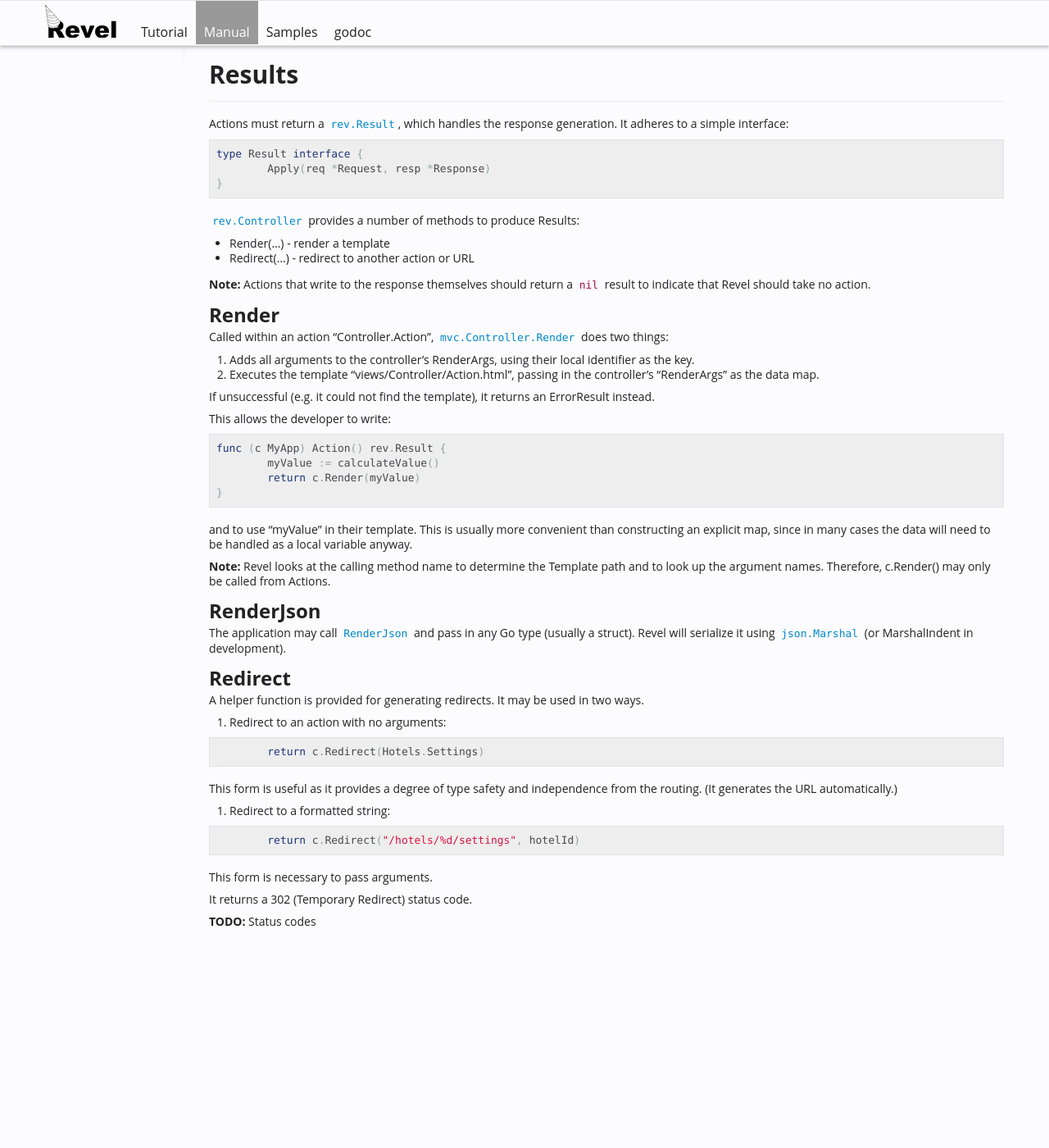
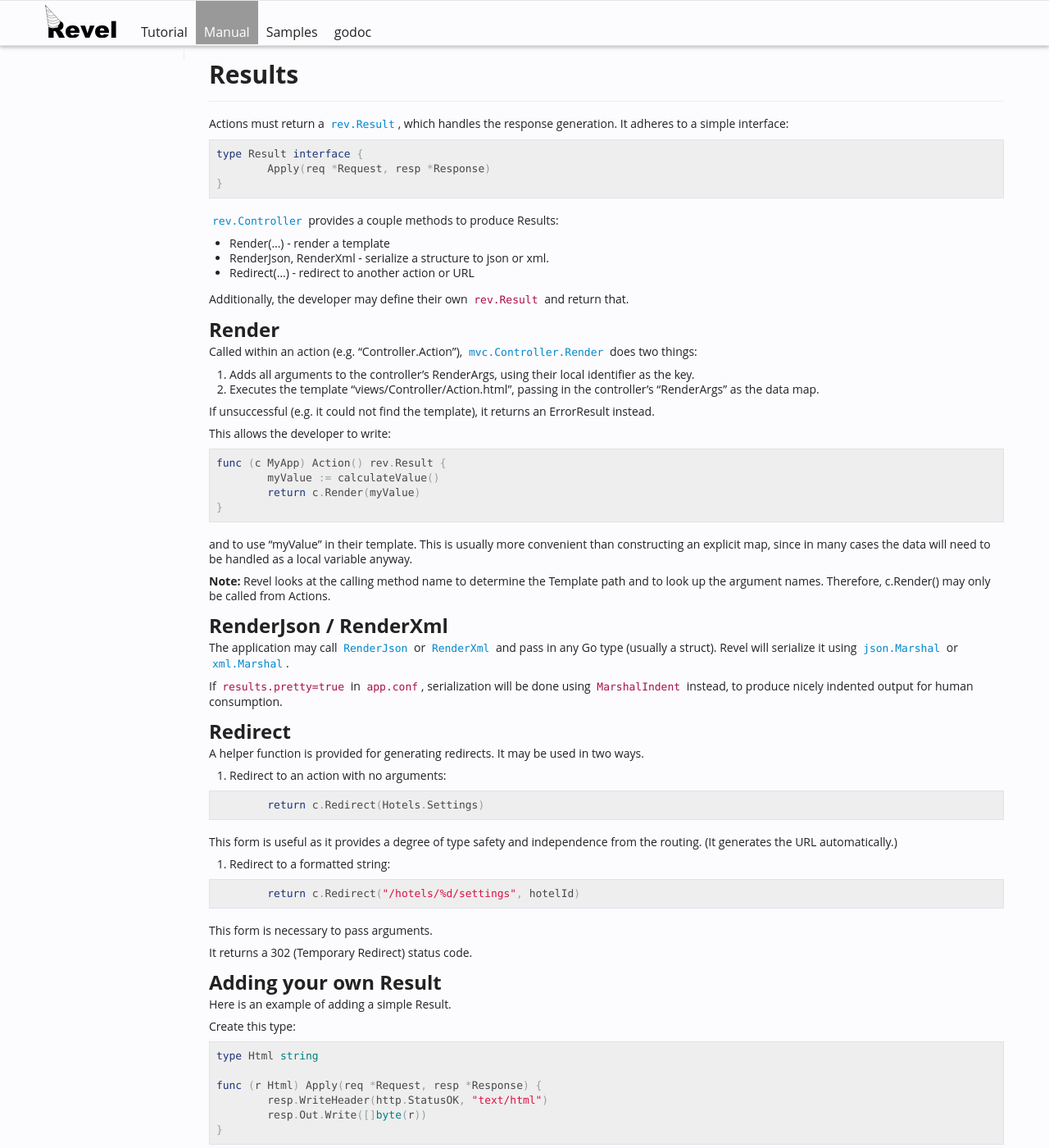
Before and after one commit to revel/revel, a Jekyll site: the page built from manual/results.md, in a window 1280 px wide and 1400 px high. Shown: the whole window at 82% size. Built offline with Jekyll 4.4.1, drawn with Linux system fonts in a browser that asks for light colours; some of the changed text lies outside the part shown.

Commit message:
Add section on defining custom results and setting status codes.

```diff
--- a/manual/results.md
+++ b/manual/results.md
@@ -12,17 +12,17 @@
 }
 </pre>
 
-[`rev.Controller`](../docs/godoc/mvc.html#Controller) provides a number of
+[`rev.Controller`](../docs/godoc/mvc.html#Controller) provides a couple
 methods to produce Results:
 * Render(...) - render a template
+* RenderJson, RenderXml - serialize a structure to json or xml.
 * Redirect(...) - redirect to another action or URL
 
-**Note:** Actions that write to the response themselves should return a `nil` result to
-indicate that Revel should take no action.
+Additionally, the developer may define their own `rev.Result` and return that.
 
 ## Render
 
-Called within an action "Controller.Action",
+Called within an action (e.g. "Controller.Action"),
 [`mvc.Controller.Render`](../docs/godoc/mvc.html#Controller.Render) does two things:
 1. Adds all arguments to the controller's RenderArgs, using their local identifier as the key.
 2. Executes the template "views/Controller/Action.html", passing in the controller's "RenderArgs" as the data map.
@@ -47,13 +47,18 @@
   called from Actions.
 
 
-## RenderJson
+## RenderJson / RenderXml
 
 The application may call
-[`RenderJson`](../docs/godoc/mvc.html#Controller.RenderJson) and pass in any Go
+[`RenderJson`](../docs/godoc/mvc.html#Controller.RenderJson) or
+[`RenderXml`](../docs/godoc/mvc.html#Controller.RenderXml) and pass in any Go
 type (usually a struct).  Revel will serialize it using
-[`json.Marshal`](http://www.golang.org/pkg/encoding/json/#Marshal) (or
-MarshalIndent in development).
+[`json.Marshal`](http://www.golang.org/pkg/encoding/json/#Marshal) or
+[`xml.Marshal`](http://www.golang.org/pkg/encoding/xml/#Marshal).
+
+If `results.pretty=true` in `app.conf`, serialization will be done using
+`MarshalIndent` instead, to produce nicely indented output for human
+consumption.
 
 ## Redirect
 
@@ -74,5 +79,37 @@
 
 It returns a 302 (Temporary Redirect) status code.
 
+## Adding your own Result
 
-**TODO:** Status codes
+Here is an example of adding a simple Result.
+
+Create this type:
+
+<pre class="prettyprint lang-go">
+type Html string
+
+func (r Html) Apply(req *Request, resp *Response) {
+	resp.WriteHeader(http.StatusOK, "text/html")
+	resp.Out.Write([]byte(r))
+}
+</pre>
+
+Then use it in an action:
+
+<pre class="prettyprint lang-go">{% capture html %}
+func (c *Application) Action() rev.Result {
+	return Html("<html><body>Hello World</body></html>")
+}{% endcapture %}{{ html|escape }}
+</pre>
+
+## Status Codes
+
+Each Result will set a status code by default.  You can override the default
+status code by setting one yourself:
+
+<pre class="prettyprint lang-go">
+func (c *Application) CreateEntity() rev.Result {
+	c.Response.Status = 201
+	return c.Render()
+}
+</pre>
```
